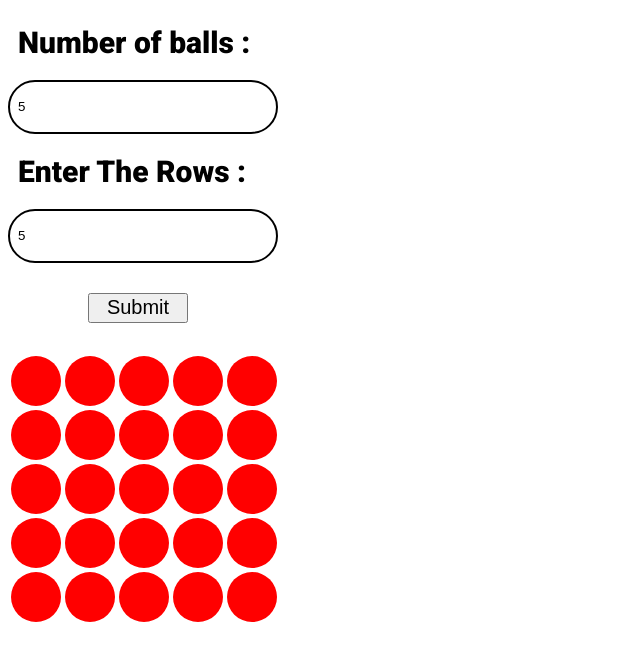
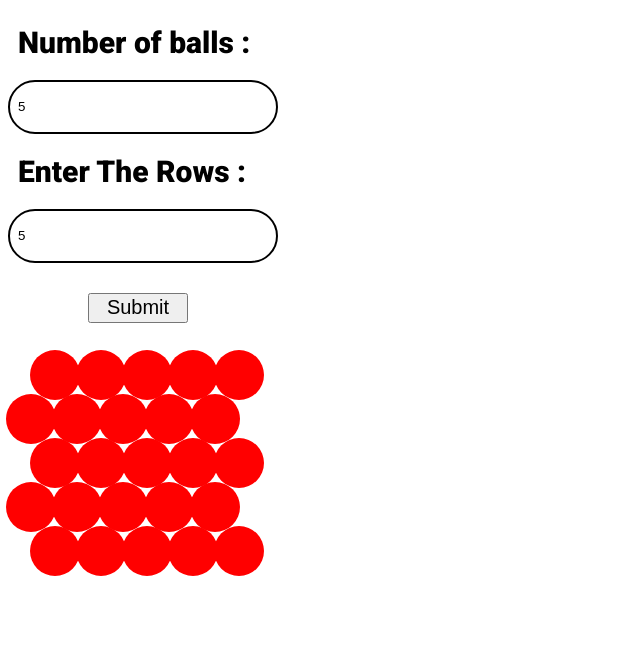
Before and after one commit to X-genius/ROW_COLUMN_2D_BALLS, a plain HTML site: page index.html in a window 1280 px wide. Both pictures are taken after typing "5", "5" into the empty fields and a click on the button "Submit". Shown: the part 96-756 px from the top of the page, without its empty margins (0-640 px from the left). Drawn offline with Linux system fonts and the light colour scheme.

Commit message:
updated code

```diff
--- a/Ball.css
+++ b/Ball.css
@@ -33,6 +33,16 @@
     outline: none;
 }
 
+#row-input:focus
+{
+    outline: none;
+}
+
+#col-input
+{
+    outline: none;
+}
+
 #submit-btn
 {
     font-size: 20px;
@@ -47,9 +57,20 @@
     border-radius: 50%;
     width: 50px;
     height: 50px;
+    margin: -3px -2px;
+}
+
+.row
+{
+    display: flex;
 }
 
 #red
 {
     background: red;
 }
+
+.marginLeftPresent
+{
+    padding-left: 24px!important;
+}
--- a/index.html
+++ b/index.html
@@ -16,16 +16,19 @@
                   <input type ="number" placeholder = "Enter The Rows" id = "row-input"/>
                   <button type = "button" id = "submit-btn" onclick="ballShowFun()">Submit</button>
             </form>
+          <div id='container'>
+
+          </div>
 
             <script>
 
                 let flag = 0;
-
                 function ballShowFun()
                 {
+                    let a = document.getElementsByClassName('row');
+
                     if (flag == 1)
                     {
-                        let a = document.getElementById('table');
                         a.remove();
                     }
 
@@ -34,21 +37,30 @@
                         flag = 1;
                     }
 
-                   let x = document.createElement("TABLE");
-                   x.setAttribute('id','table');
-                   document.body.appendChild(x);
+                   let x;
                    let row = document.getElementById("row-input").value;
                    let col = document.getElementById("col-input").value;
+                   let ball = document.createElement('DIV');
+                   ball.classList.add('balls');
+                   ball.setAttribute('id','red');
 
                    for(let r = 0; r < parseInt(row , 10); r++)
-                       {
-                           let y = x.insertRow(r);
-                           for(let c = 0; c < parseInt(col , 10); c++)
-                               {
-                                   let Col =  y.insertCell(c);
-                                   Col.innerHTML = "<div class = 'balls' id = 'red'></div>";
-                               }
-                       }
+                   {
+                      x = document.createElement('DIV');
+                      document.getElementById('container').appendChild(x);
+                      x.classList.add('row');
+
+                      if(r % 2 == 0)
+                      {
+                         x.classList.add("marginLeftPresent");
+                      }
+
+
+                      for(let c = 0; c < parseInt(col , 10); c++)
+                      {
+                         x.innerHTML += '<div class="balls" id="red"></div>'
+                      }
+                    }
 
                 }
             </script>
```
